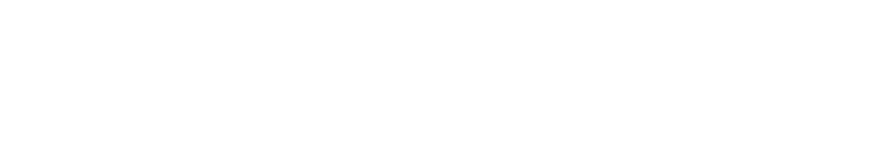
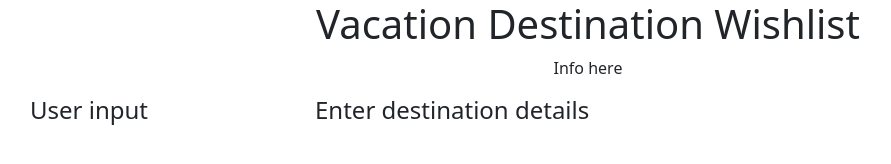
Before and after one commit to dfalfaro/destinations-page, a plain HTML site: page index.html in a window 1280 px wide. Shown: the whole page, without its empty margins (52-943 px from the left). Drawn offline with nearby package versions, Linux system fonts and the light colour scheme.

Commit message:
Laid out main containers

```diff
--- a/index.html
+++ b/index.html
@@ -5,9 +5,24 @@
     <meta http-equiv="X-UA-Compatible" content="IE=edge">
     <meta name="viewport" content="width=device-width, initial-scale=1.0">
     <title>Destinations Wishlist</title>
+    <link rel="stylesheet" href="https://cdn.jsdelivr.net/npm/bootstrap@5.3.0-alpha1/dist/css/bootstrap.min.css">
     <link rel="stylesheet" href="./styles/main.css">
 </head>
 <body>
+    <div class="container text-center">
+        <h1>Vacation Destination Wishlist</h1>
+        <p>Info here</p>
+    </div>
+    <div class="container">
+        <div class="row">
+            <div class="col-md-3">
+                <h4>User input</h4>
+            </div>
+            <div class="col-md-9">
+               <h4 id="title">Enter destination details</h4>
+            </div>
+        </div>
+    </div>
     <script src="./scripts/main.js"></script>
 </body>
 </html>
```
